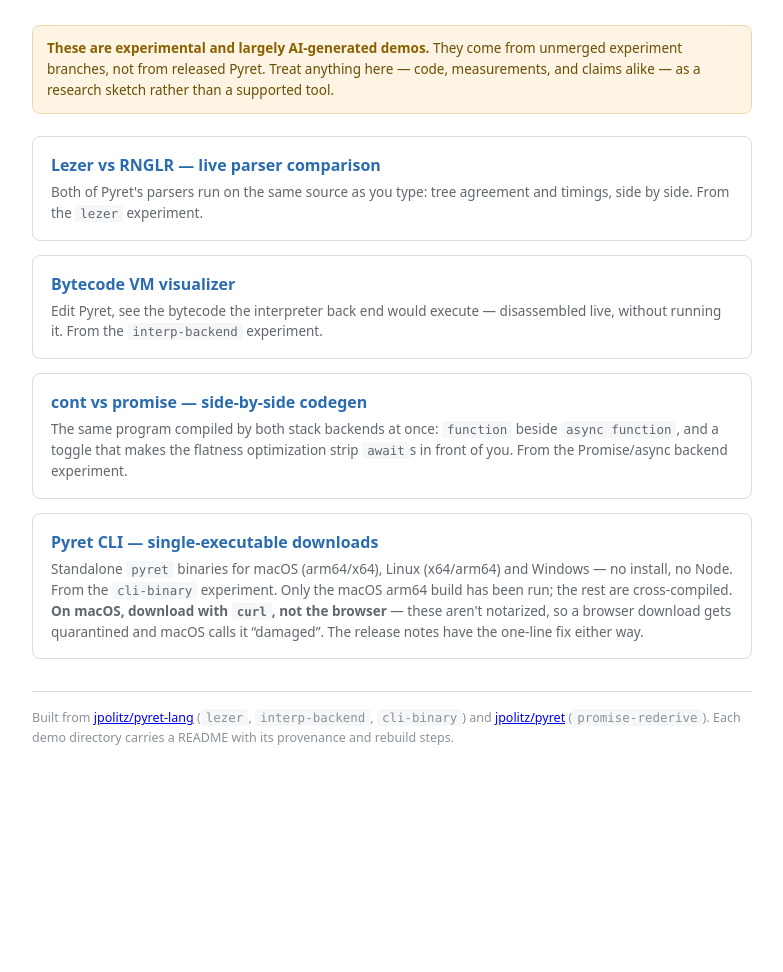
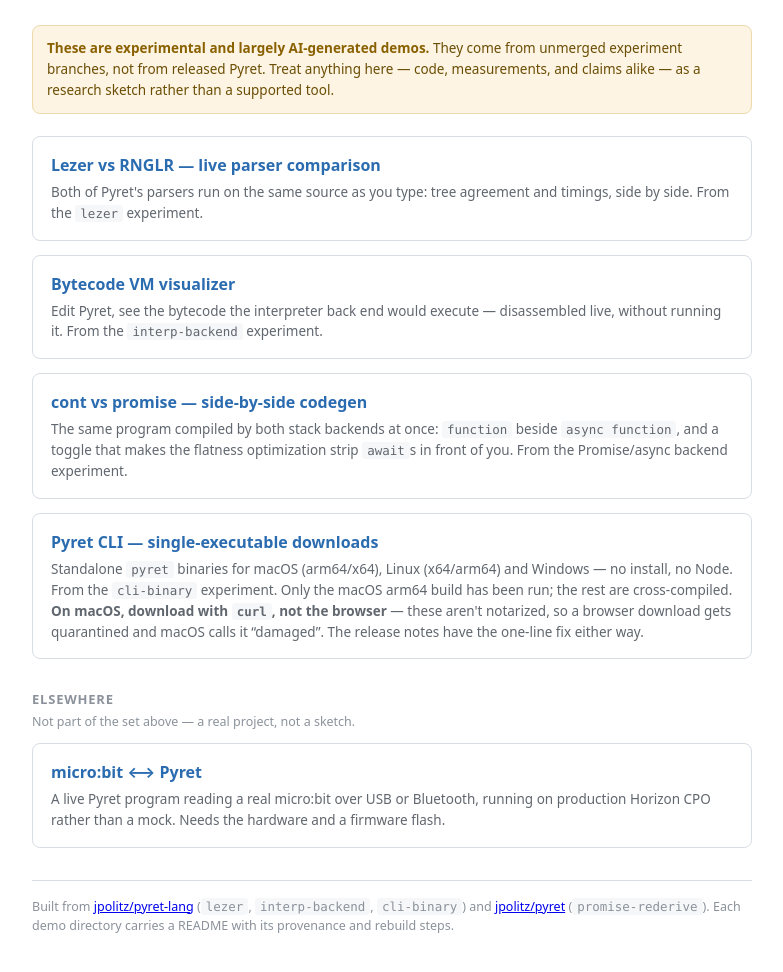
Before and after one commit to jpolitz/pyret-demos, a plain HTML site: page index.html in a window 1280 px wide. Shown: the part 106-1078 px from the top of the page, without its empty margins (248-1031 px from the left). Before the commit the page ends 913 px from the top, so only its background shows below. Drawn offline with Linux system fonts and the light colour scheme.

Commit message:
Link the micro:bit harness, in its own section
It runs against production Horizon CPO with real hardware, so it sits below the
demo set rather than under the experimental/AI-generated banner.

```diff
--- a/index.html
+++ b/index.html
@@ -19,6 +19,9 @@
       .banner { border:1px solid #edd9ac; background:#fdf4e3; color:#6b4e05;
                 border-radius:8px; padding:12px 14px; margin:0 0 22px; font-size:13.5px; }
       .banner strong { color:#8a6100; }
+      h2.section { font-size:13px; text-transform:uppercase; letter-spacing:.06em;
+                   color:var(--faint); margin:30px 0 2px; font-weight:600; }
+      p.sectionnote { margin:0 0 12px; color:var(--faint); font-size:12.5px; }
       code { font-family: ui-monospace,SFMono-Regular,Menlo,Consolas,monospace; font-size:12.5px;
              background: var(--panel); padding:1px 5px; border-radius:3px; }
       footer { margin-top:32px; padding-top:16px; border-top:1px solid var(--line);
@@ -65,6 +68,15 @@
          The release notes have the one-line fix either way.</p>
     </a>
 
+    <h2 class="section">Elsewhere</h2>
+    <p class="sectionnote">Not part of the set above &mdash; a real project, not a sketch.</p>
+
+    <a class="card" href="https://jpolitz.github.io/pyret-microbit/">
+      <h2>micro:bit &#10231; Pyret</h2>
+      <p>A live Pyret program reading a real micro:bit over USB or Bluetooth, running on
+         production Horizon CPO rather than a mock. Needs the hardware and a firmware flash.</p>
+    </a>
+
     <footer>
       Built from <a href="https://github.com/jpolitz/pyret-lang">jpolitz/pyret-lang</a>
       (<code>lezer</code>, <code>interp-backend</code>, <code>cli-binary</code>) and
```
